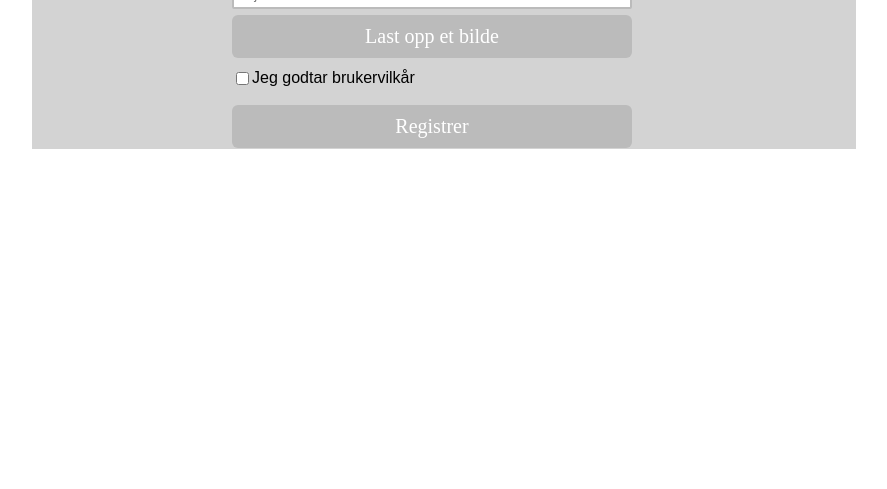
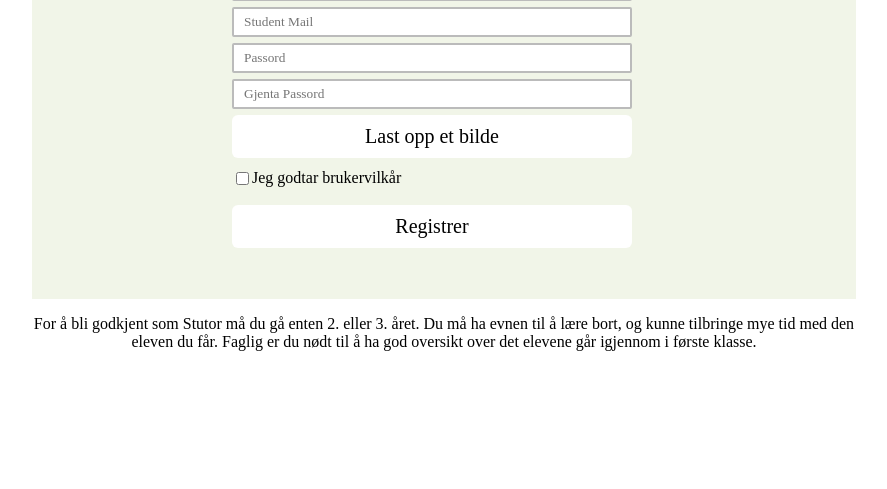
Before and after one commit to RobinFlaks/webprosjekt-gruppe27, a PHP site: page /studorreg.html in a window 1280 px wide. Shown: the part 1011-1500 px from the top of the page, without its empty margins (196-1083 px from the left). Run offline with PHP 8.4, Linux system fonts and the light colour scheme.

Commit message:
endringer

```diff
--- a/Forside/forside.html
+++ b/Forside/forside.html
@@ -27,7 +27,6 @@
 
             <img id="bilde1" src="Bilderforside/pexels-photo-196667.jpeg">
 
-            <h1 id="Intro">#SMÆTCH</h1>
 
             <p id="Info">Med Smætch hjelper vi deg å komme i gang med ditt nye liv som student hos Westerdals. Smætch setter deg opp med en personlig Stutor, en student-tutor, som er godt kjent med dine fag og der det skjer i regi av skolen og utenom!</p>
 
--- a/reg-smaetch/reg.css
+++ b/reg-smaetch/reg.css
@@ -82,15 +46,7 @@ label {
     text-align: left;
     padding-right: 3px;
     color: black;
-    font-family: arial;
-}
-#bilde {
-    opacity: 1;
-    left: -100px;
-    top: -130px;
-    width: 1024px;
-    height: 200px;
-    background-color: deepskyblue;
+    font-family: Century gothic;
 }
 
 #back {
@@ -109,10 +65,10 @@ label {
 
 #color {
     position: absolute;
-    top: 500px;
-    height: 400px;
+    top: 600px;
+    height: 450px;
     width: 824px;
-    background-color: lightgray;
+    background-color: #f1f5e8;
     opacity: 1;
 }
 
@@ -122,15 +78,14 @@ label {
 }
 
 .button {
-    font-family: arial;
-    width: 400px;
-    background-color: #bbb;
+  width: 400px;
+  background-color: white;
   padding: .5em;
   -moz-border-radius: 5px;
   -webkit-border-radius: 5px;
   border-radius: 6px;
-  color: #fff;
-  font-family: 'Oswald';
+  color: black;
+  font-family: Century gothic;
   font-size: 20px;
   text-decoration: none;
   border: none;
@@ -139,7 +94,7 @@ label {
 
 
 .inputform {
-    font-family: arial;
+    font-family: Century gothic;
     height: 30px;
     width: 400px;
     padding: 10px;
@@ -168,29 +123,46 @@ label {
     z-index: 3;
 }
 
+#bilde {
+    position: absolute;
+    width: 1024px;
+    top: 150px;
+}
+
+#splat {
+    right: 130px;
+    top: 450px;
+}
+
+#splat2 {
+    right: 200px;
+    top: 450px;
+}
+
 #bilde2 {
     position: absolute;
     width: 1024px;
-    top: 80px;
-}
-
-#smtch {
-    position: absolute;
-    width: 350px;
-    top: 450px;
-    font-family: century gothic;
-    color: white;
-    font-size: 4em;
-    text-align: center;
+    top: 150px;
 
 }
 
-#godta {
+#Informasjon2 {
     font-family: century gothic;
-    color: #6d4695;
+    font-size: 1.2em;
+    position: absolute;
+    top: 530px;
+    color: black;
+    text-align: center;
+    left: 10px;
+
 }
 
-#regis {
+#Info3 {
     font-family: century gothic;
-
+    font-size: 1em;
+    position: absolute;
+    top: 1050px;
+    color: black;
+    text-align: center;
+    width: 824px;
 }
--- a/reg-smaetch/studorreg.html
+++ b/reg-smaetch/studorreg.html
@@ -12,13 +12,28 @@
 <title>registrering</title>
 
 </head>
+
     <body id="body">
-<div id="container">
+
+        <div id="container">
+
+
+    <img id="bilde2" src="pexels-photo-42504.jpeg">
+
     <div id="back">
+
+
         <div id="color"></div>
-        <img src="logo.png" id="logo">
-        <img src="backpic.jpg" id="bilde">
 
+
+        <img id="splat2" src="../skolesider/stjerne.png">
+
+
+        <h1 id="OverskriftInfo">Vil du bli Stutor?</h1>
+
+            <p id="Informasjon2">Registrer deg som student-tutor og få din nye student å veilede. Arbeidet er belønnet!</p>
+
+           <p id="Info3">For å bli godkjent som Stutor må du gå enten 2. eller 3. året. Du må ha evnen til å lære bort, og kunne tilbringe mye tid med den eleven du får. Faglig er du nødt til å ha god oversikt over det elevene går igjennom i første klasse.</p>
 
         <form method="post" action="form.php" enctype="multipart/form-data" id="form">
             <input type="text" class="inputform" name="fornavn" placeholder="Fornavn" required><br><br>
@@ -34,7 +49,10 @@
             <label>Jeg godtar brukervilkår</label><br><br>
             <input type="submit" class="button" name="studor" value="Registrer">
         </form>
-    </div>
+
+
+
+        </div>
 
     <?php
      require('header.php');
```
Also changed, not shown: other parts of reg-smaetch/reg.css (+10 -46 lines), Forside/forside.css (+0 -9 lines), reg-smaetch/studentreg.html (+23 -10 lines), reg-smaetch/pexels-photo-337196.jpeg (added), reg-smaetch/pexels-photo-42504.jpeg (added).
